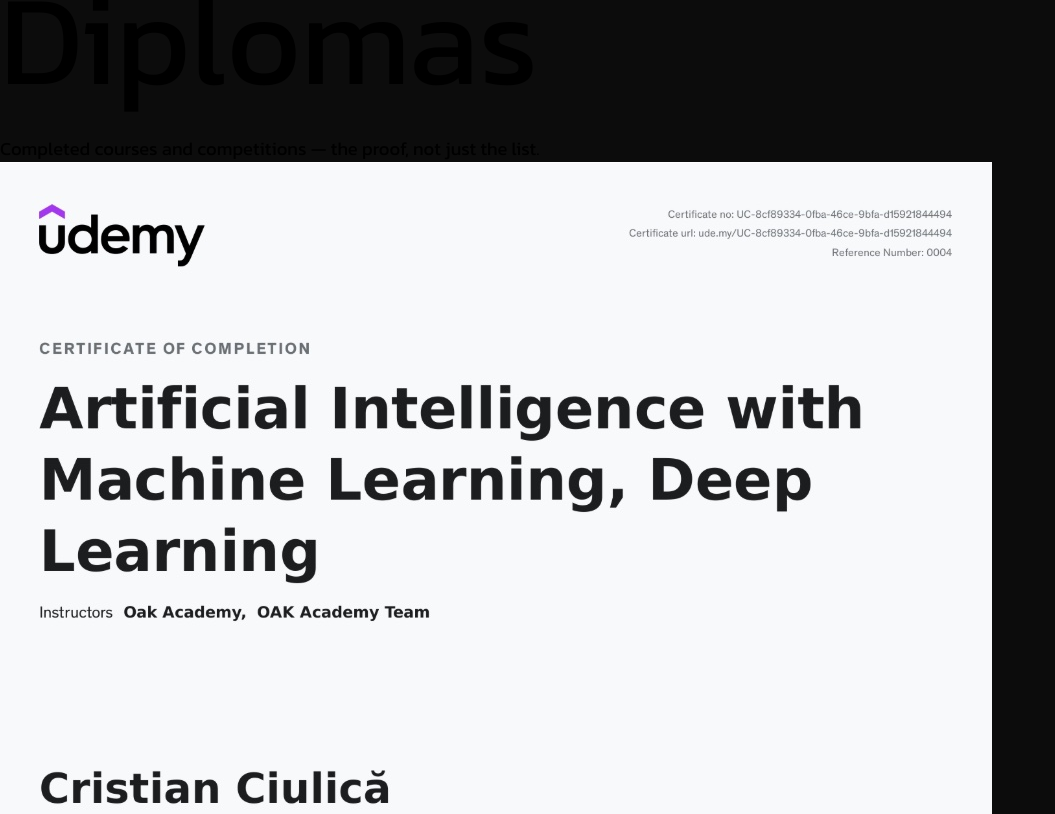
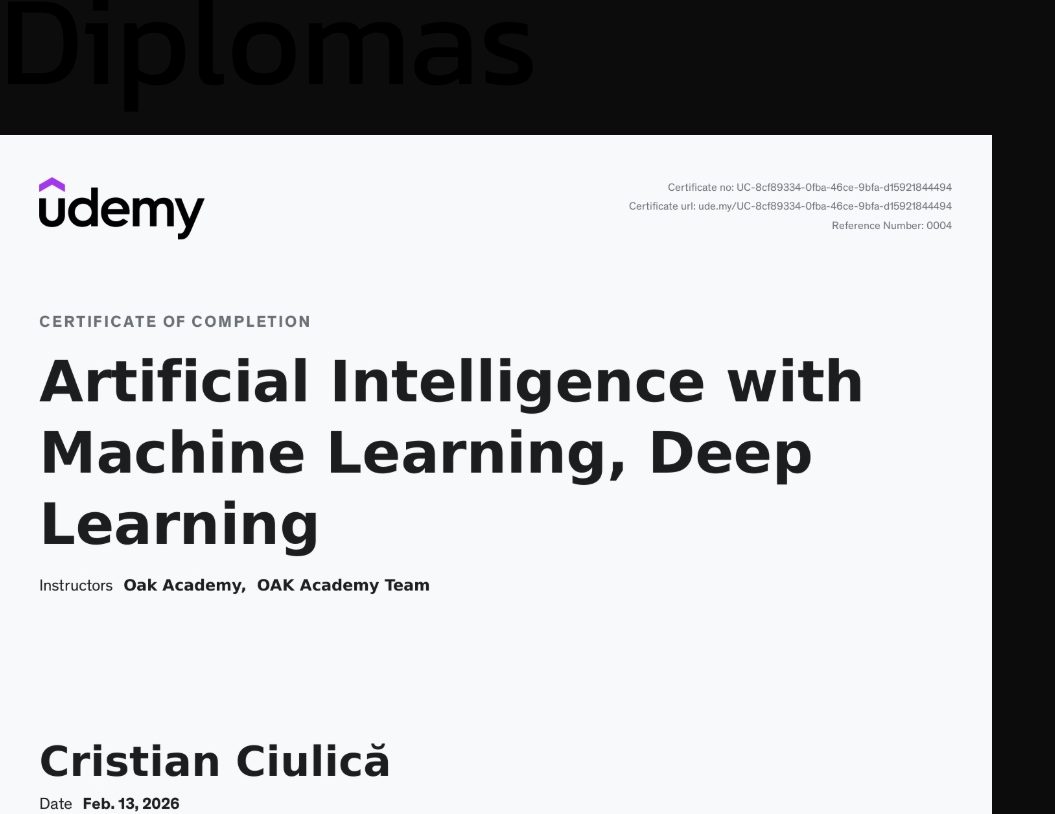
Before and after one commit to CristianCiulica/Portfolio, a React (Vite) app: page / in a window 1280 px wide. Shown: the part 10800-11614 px from the top of the page, without its empty margins (0-1055 px from the left). Built offline with nearby package versions, Linux system fonts and the light colour scheme.

Commit message:
refactor: add CertificatesSection and update translations for certificates

```diff
--- a/index.html
+++ b/index.html
@@ -3,6 +3,7 @@
   <head>
     <meta charset="UTF-8" />
     <meta name="viewport" content="width=device-width, initial-scale=1.0" />
+    <link rel="icon" type="image/svg+xml" href="/favicon.svg" />
     <meta
       name="description"
       content="Cristian Ciulică — student la informatică (UNITBV). Construiesc lucruri care gândesc: AI-uri pentru jocuri, dashboard-uri de trading, compilatoare de limbaje mici."
--- a/src/i18n/translations.ts
+++ b/src/i18n/translations.ts
@@ -51,7 +51,6 @@
     },
     certificates: {
       heading: 'Diplome',
-      subtitle: 'Cursuri absolvite și competiții — dovada, nu doar lista.',
       viewFull: 'Vezi diploma',
       items: {
         pythonMl: {
@@ -78,7 +77,7 @@
       otherHeading: 'Alte proiecte',
       other: {
         octacare: {
-          name: 'OctaCare — Krontech Challenge 2026 (Locul 7)',
+          name: 'OctaCare — Krontech Challenge 2026 (locul 7 din 40)',
           role: 'Frontend Developer',
           stack: 'Angular · TypeScript',
         },
@@ -108,7 +107,7 @@
         'Deschis pentru internship-uri, colaborări și proiecte care merită construite.',
       emailCta: 'Scrie-mi un email',
       downloadCv: 'Descarcă CV',
-      award: 'Locul 7 — Krontech Challenge 2026',
+      award: 'Locul 7 din 40 de echipe — Krontech Challenge 2026',
       certs: [
         'AI with Python — Machine Learning · Udemy 2026',
         'Coding for Everyone: C and C++ · UC Santa Cruz / Coursera 2024',
@@ -173,7 +172,6 @@
     },
     certificates: {
       heading: 'Diplomas',
-      subtitle: 'Completed courses and competitions — the proof, not just the list.',
       viewFull: 'View diploma',
       items: {
         pythonMl: {
@@ -200,7 +198,7 @@
       otherHeading: 'Other projects',
       other: {
         octacare: {
-          name: 'OctaCare — Krontech Challenge 2026 (7th place)',
+          name: 'OctaCare — Krontech Challenge 2026 (7th of 40)',
           role: 'Frontend Developer',
           stack: 'Angular · TypeScript',
         },
@@ -229,7 +227,7 @@
       tagline: 'Open to internships, collaborations and projects worth building.',
       emailCta: 'Send me an email',
       downloadCv: 'Download CV',
-      award: '7th place — Krontech Challenge 2026',
+      award: '7th of 40 teams — Krontech Challenge 2026',
       certs: [
         'AI with Python — Machine Learning · Udemy 2026',
         'Coding for Everyone: C and C++ · UC Santa Cruz / Coursera 2024',
--- a/src/sections/CertificatesSection.tsx
+++ b/src/sections/CertificatesSection.tsx
@@ -92,20 +92,11 @@
     <section id="diplome" className="bg-white px-5 pb-24 pt-8 sm:px-8 sm:pb-32 md:px-10">
       <FadeIn y={40}>
         <h2
-          className="text-center font-black uppercase leading-none tracking-tight text-[#0C0C0C]"
+          className="mb-14 text-center font-black uppercase leading-none tracking-tight text-[#0C0C0C] sm:mb-20"
           style={{ fontSize: 'clamp(2.5rem, 10vw, 130px)' }}
         >
           {t.certificates.heading}
         </h2>
-      </FadeIn>
-
-      <FadeIn delay={0.1} y={20}>
-        <p
-          className="mx-auto mb-14 mt-5 max-w-xl text-center font-light leading-relaxed text-[#0C0C0C] opacity-60 sm:mb-20"
-          style={{ fontSize: 'clamp(0.85rem, 1.6vw, 1.15rem)' }}
-        >
-          {t.certificates.subtitle}
-        </p>
       </FadeIn>
 
       <div className="mx-auto grid max-w-6xl grid-cols-1 gap-8 sm:gap-10 lg:grid-cols-3 lg:gap-8">
```
Also changed, not shown: public/favicon.svg (added).
